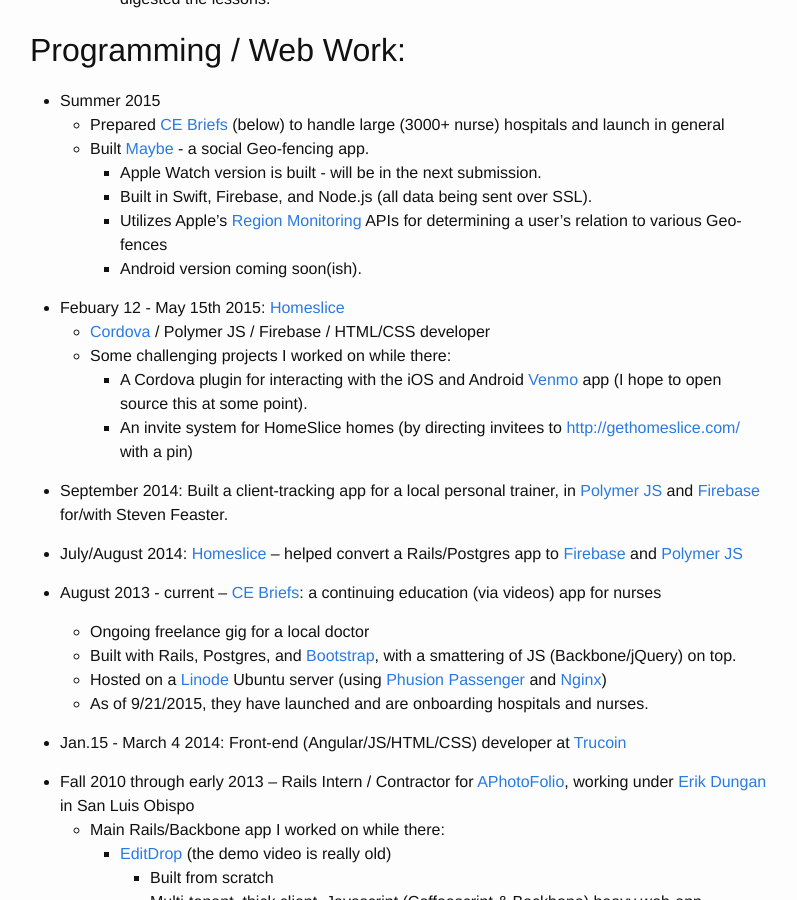
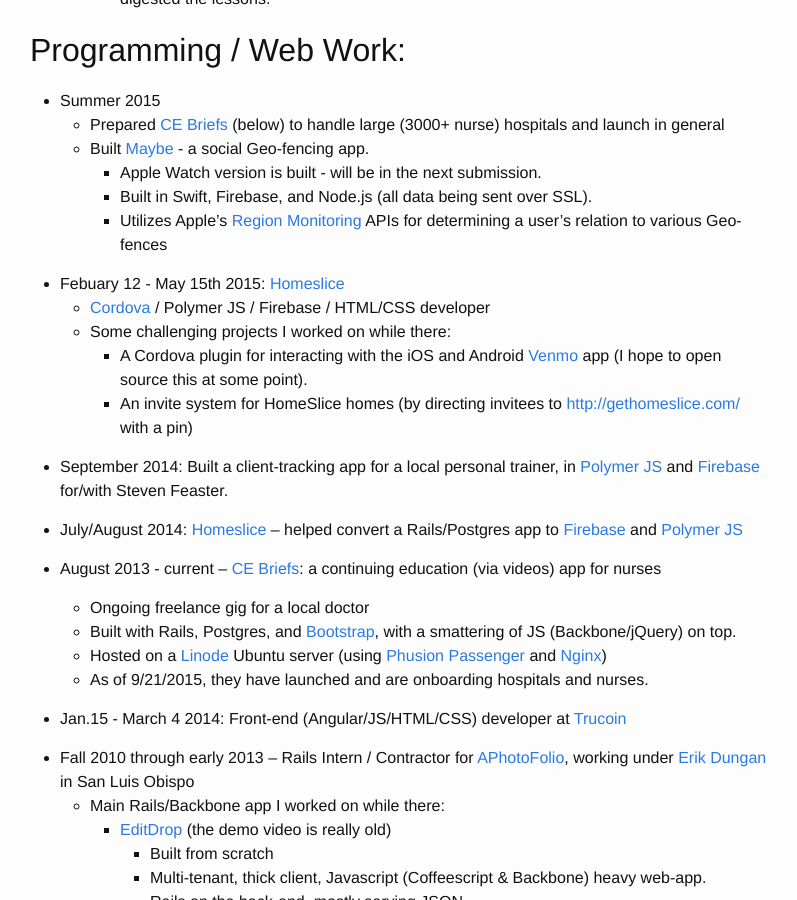
Before and after one commit to kmurph73/kmurph73.github.com, a Jekyll site: the page built from resume.md, in a window 1280 px wide and 900 px high, scrolled down 1208 px. Shown: the whole window, without its empty margins (240-1037 px from the left). Built offline with Jekyll 4.4.1, drawn with Linux system fonts in a browser that asks for light colours.

Commit message:
no time for droid

```diff
--- a/resume.md
+++ b/resume.md
@@ -59,7 +59,6 @@
       * Apple Watch version is built - will be in the next submission.
       * Built in Swift, Firebase, and Node.js (all data being sent over SSL).
       * Utilizes Apple's [Region Monitoring][20] APIs for determining a user's relation to various Geo-fences
-      * Android version coming soon(ish).
 
 [20]: https://developer.apple.com/library/ios/documentation/UserExperience/Conceptual/LocationAwarenessPG/RegionMonitoring/RegionMonitoring.html
 
```
